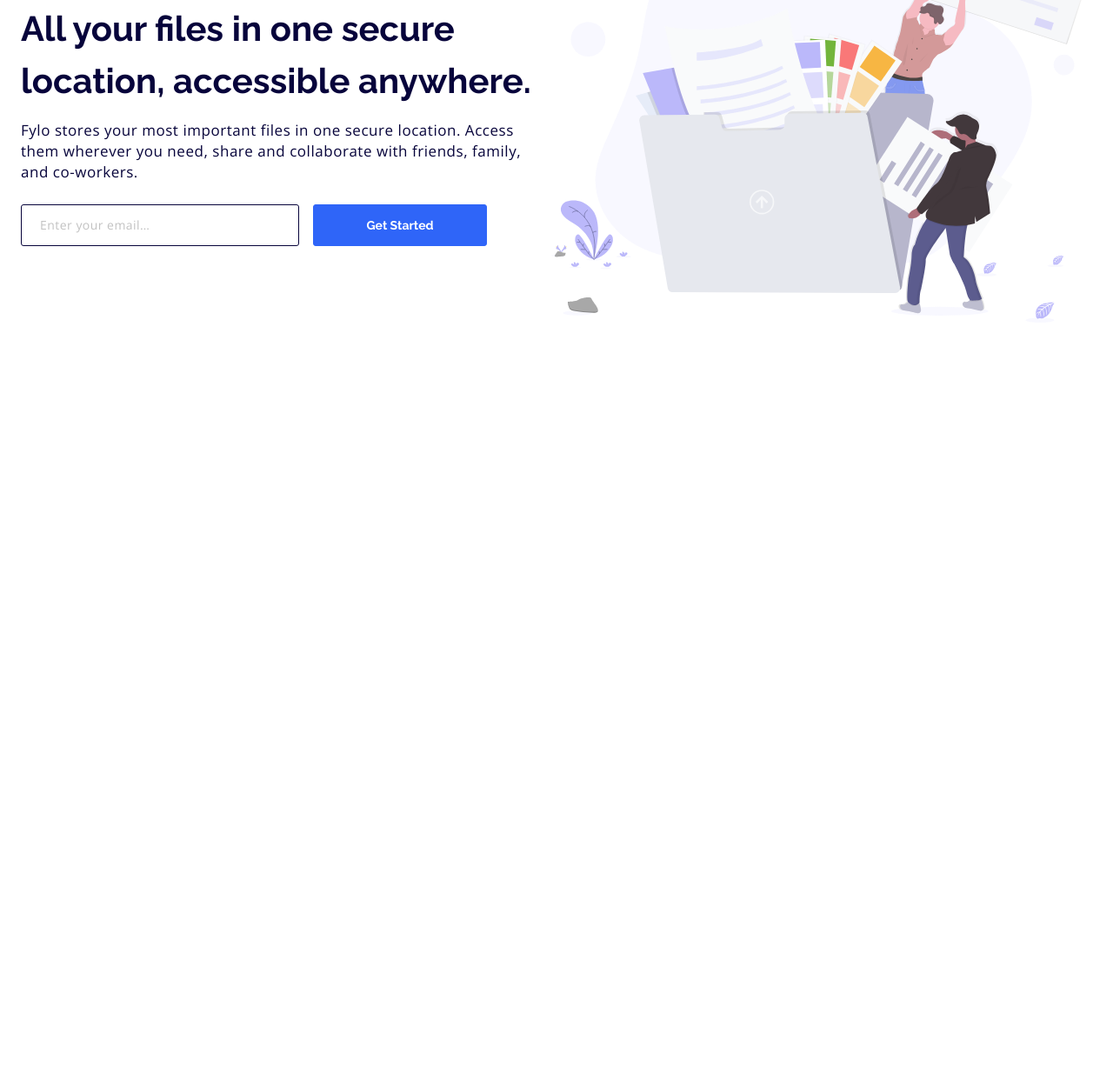
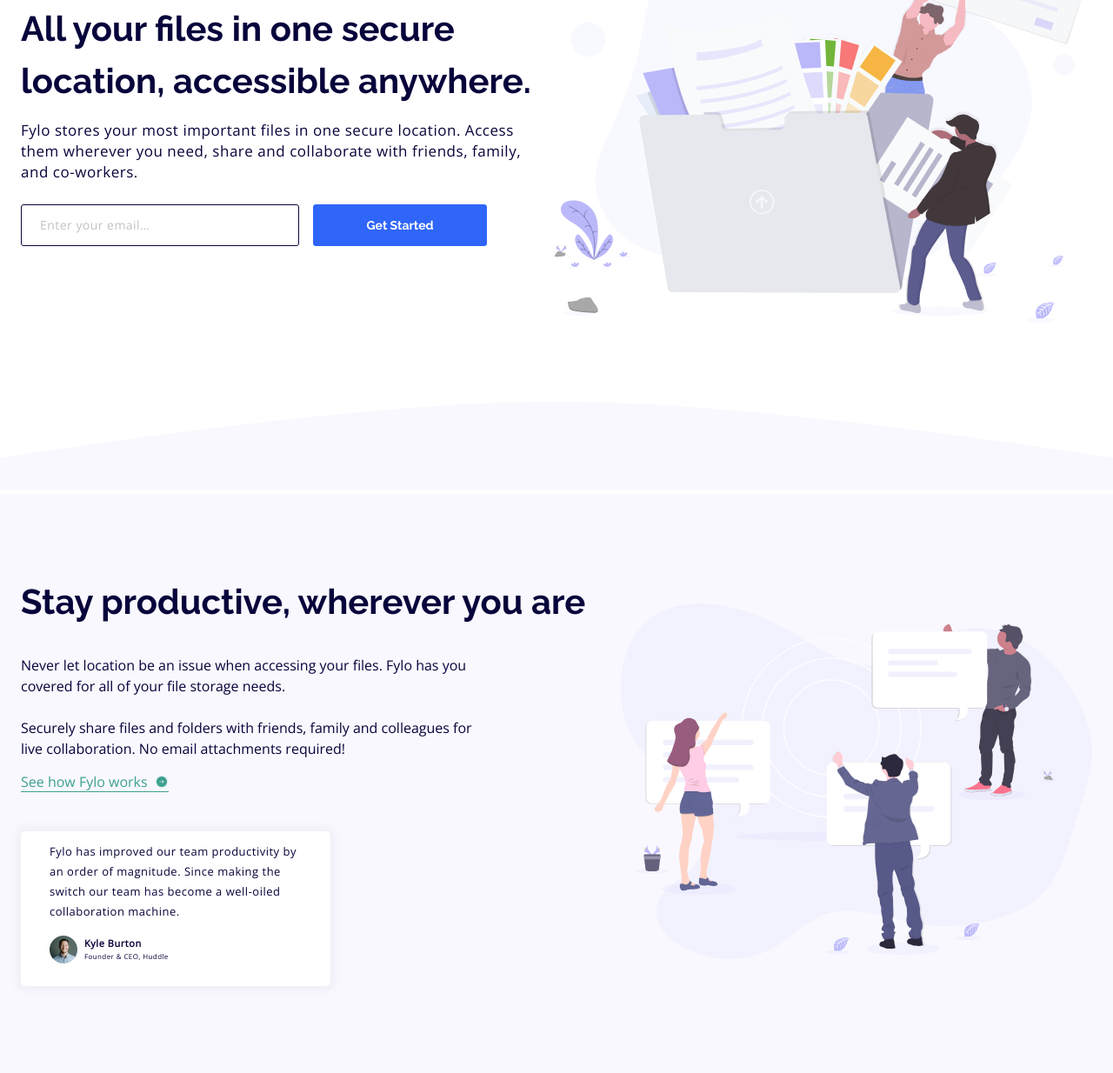
Before and after one commit to Ergashev95/fylo, a plain HTML site: page index.html in a window 1280 px wide. Shown: the part 295-1529 px from the top of the page at 87% size. Before the commit the page ends 800 px from the top, so only its background shows below. Drawn offline with Linux system fonts and the light colour scheme.

Commit message:
service section finish

```diff
--- a/css/main.css
+++ b/css/main.css
@@ -141,3 +141,109 @@
 
 }
 /* SITE-HERO */
+
+/* SERVICE SECTION */
+.service-content {
+    background-color: #F8F8FE;
+    padding-top: 100px;
+    padding-bottom: 100px;
+}
+.service-title {
+    color: var(--DarkBlue);
+    font-family: var(--Raleway);
+    font-size: 40px;
+    font-weight: 700;
+}
+.service-text {
+    color: var(--DarkBlue);
+    font-family: var(--OpenSans);
+    font-size: 16px;
+    font-weight: 400;
+    line-height: 24px;
+    max-width: 529px;
+    width: 100%;
+    margin-top: 38px;
+    margin-bottom: 15px;
+}
+
+.service-link {
+    color: #3DA08F;
+    font-family: var(--OpenSans);
+    font-size: 16px;
+    font-weight: 400;
+    display: flex;
+
+    align-items: center;
+    column-gap: 8px;
+    transition: .4s;
+    border-bottom: 1px solid #3DA08F;
+    width: max-content;
+
+}
+
+.service-link:active{
+    color: #71DFCC;
+}
+.service-card {
+    max-width: 356px;
+    width: 100%;
+    border-radius: 5px;
+    background: #fff;
+    box-shadow: 0px 0px 10px 5px rgba(56, 56, 56, 0.05);
+    padding: 12px 33px 26px 33px;
+    margin-top: 45px;
+}
+.service-card__text {
+    color: var(--DarkBlue);
+    font-family: var(--OpenSans);
+    font-size: 13px;
+    font-weight: 400;
+    line-height: 23px;
+    letter-spacing: 0.5px;
+    margin-bottom: 16px;
+}
+.profile {
+    display: flex;
+    align-items: center;
+    column-gap: 8px;
+}
+.profile-user {
+    width: 32px;
+    height: 32px;
+    border-radius: 50%;
+}
+.profile-desc {
+    display: flex;
+    flex-direction: column;
+}
+.user-name {
+    color: var(--DarkBlue);
+    font-family: var(--OpenSans);
+    font-size: 11px;
+    font-weight: 700;
+    letter-spacing: 0.55px
+}
+.user-job {
+    color: var(--DarkBlue);
+    font-family: var(--OpenSans);
+    font-size: 8px;
+    font-weight: 400;
+    line-height: 15px;
+    letter-spacing: 0.4px;
+}
+
+
+.service-top__image {
+    width: 100%;
+}
+
+
+
+
+
+
+.service-media__image {
+    max-width: 542px;
+    width: 100%;
+}
+/* SERVICE SECTION */
--- a/index.html
+++ b/index.html
@@ -52,5 +52,50 @@
         </div>
     <!-- SITE-HEADER-HERO -->
 
+    <!-- SITE-MAIN -->
+        <main class="site-main">
+            <section class="service">
+                <picture class="service-picture">
+                    <source media="(max-width: 576px)" srcset="./images/bg-curve-mobile.svg">
+                    <img src="./images/bg-curve-desktop.svg" alt="Service top image" class="service-top__image">
+                </picture>
+                <div class="service-content">
+                    <div class="container d-flex">
+                        <div class="service-desc">
+                            <h2 class="service-title">Stay productive, wherever you are</h2>
+                            <p class="service-text">
+                                Never let location be an issue when accessing your files. Fylo has you covered for all of your file storage needs.
+                                <br> <br>
+
+                                Securely share files and folders with friends, family and colleagues for live collaboration. No email attachments required!
+                            </p>
+                            <a href="#!" class="service-link">
+                                See how Fylo works
+                                <img src="./images/icon-arrow.svg" alt="" class="service-link__icon">
+                            </a>
+
+                            <div class="service-card">
+                                <p class="service-card__text">Fylo has improved our team productivity by an order of magnitude. Since making the switch our team has become a well-oiled collaboration machine.</p>
+                                <a href="#!" class="service-card__profile profile">
+                                    <img src="./images/avatar-testimonial.jpg" alt="User avatarka" class="profile-user">
+                                    <div class="profile-desc">
+                                        <h4 class="user-name">Kyle Burton</h4>
+                                        <span class="user-job">Founder & CEO, Huddle</span>
+                                    </div>
+                                </a>
+                            </div>
+                        </div>
+                        <div class="service-media">
+                            <picture class="service-media__picture">
+                                <source media="(max-width: 576px)" srcset="./images/illustration__sm2.png">
+                                <img src="./images/illustration-2.svg" alt="Service top image" class="service-media__image">
+                            </picture>
+                        </div>
+                    </div>
+                </div>
+            </section>
+        </main>
+    <!-- SITE-MAIN -->
+
 </body>
 </html>
```
Also changed, not shown: css/media.css (line endings or trailing spaces).
